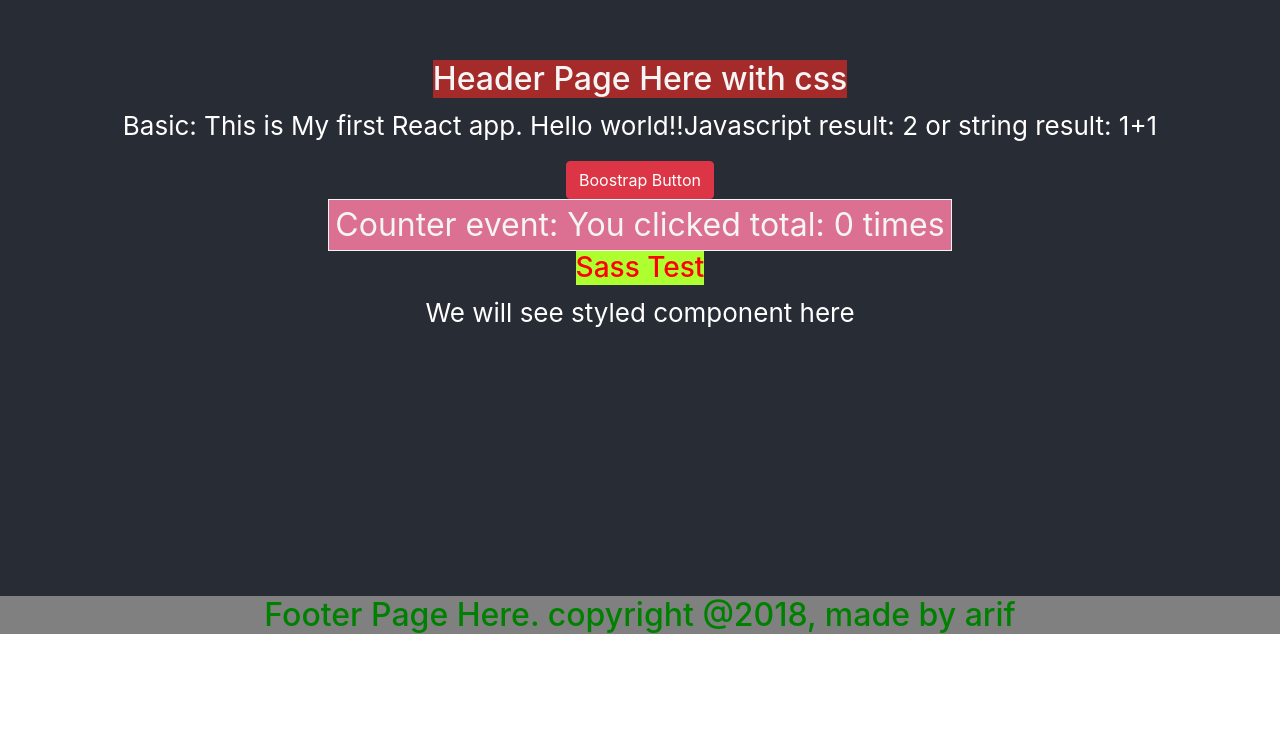
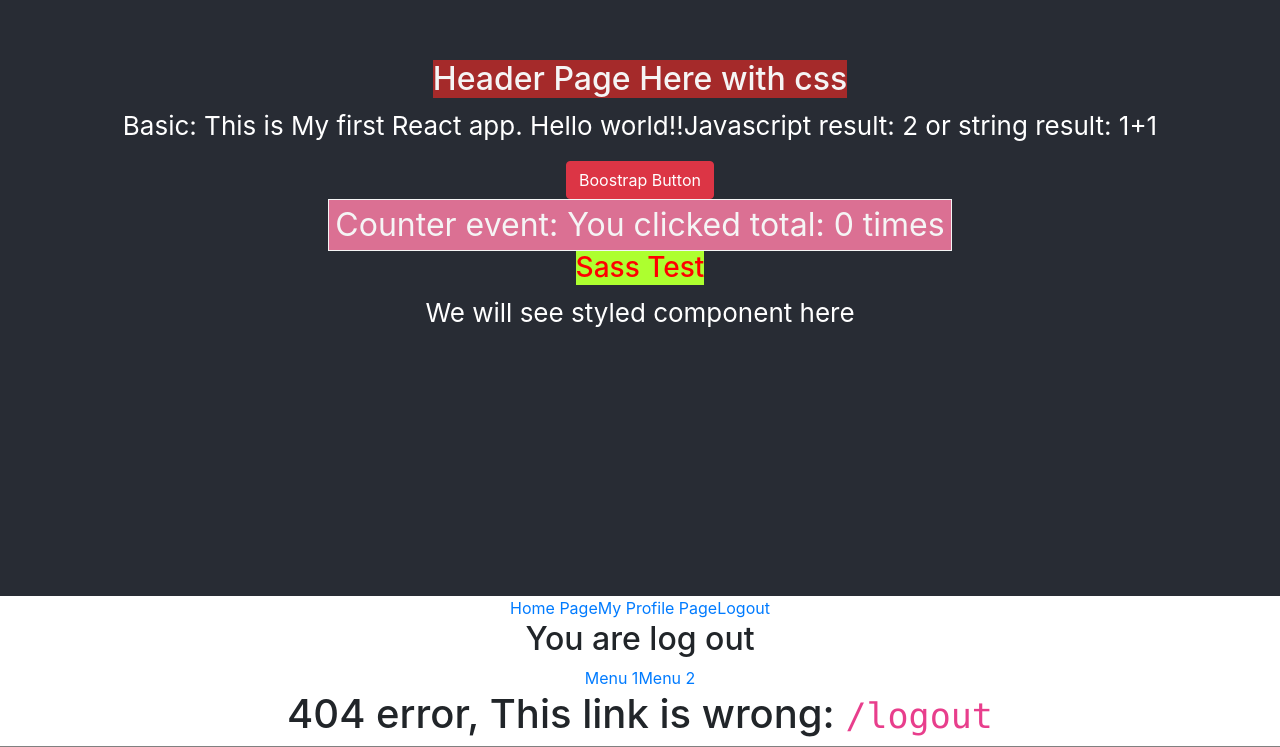
Before and after one commit to ariffira/react-basic, a React (Create React App) app: page /logout in a window 1280 px wide. Shown: the part 204-951 px from the top of the page. Before the commit the page ends 846 px from the top, so only its background shows below. Built offline with nearby package versions, Linux system fonts and the light colour scheme.

Commit message:
react routing

```diff
--- a/package.json
+++ b/package.json
@@ -7,6 +7,7 @@
     "node-sass": "^4.11.0",
     "react": "^16.8.1",
     "react-dom": "^16.8.1",
+    "react-router-dom": "^4.3.1",
     "react-scripts": "2.1.3"
   },
   "scripts": {
--- a/src/App.js
+++ b/src/App.js
@@ -7,6 +7,8 @@ import Btn_bootstrap from './components/bootstrapComp';
 import SassTest from './components/sassCom';
 import StyleComp from './components/styleComp';
 import Counter from './components/counter';
+import RouterOne from './components/routerOne';
+import RouterTwo from './components/routerTwo';
 import Footer from './components/footer';
 
 class App extends Component {
@@ -21,6 +23,8 @@ class App extends Component {
           <SassTest></SassTest>
           <StyleComp></StyleComp>
         </header>
+        <RouterOne></RouterOne>
+        <RouterTwo></RouterTwo>
         <Footer></Footer>
       </div>
     );
--- /dev/null
+++ b/src/components/logout.js
@@ -0,0 +1,10 @@
+import React from 'react';
+const Logout = () => {
+   return (
+    <div>
+      <h2>You are log out</h2>
+    </div>
+   );
+}
+
+export default Logout;
--- /dev/null
+++ b/src/components/routerOne.js
@@ -0,0 +1,37 @@
+import React from 'react';
+import { NavLink, Route, Switch } from 'react-router-dom';
+import Logout from './logout';
+
+const RouterMain = ()=> {
+   return (
+     <div>
+        <NavLink exact to="/home">Home Page</NavLink>
+        <NavLink to="/profile">My Profile Page</NavLink>
+        <NavLink to="/logout">Logout</NavLink>
+        <Switch>
+            <Route exact path="/home" component={Home} />
+            <Route path="/profile" component={Profile} />
+            <Route path="/logout" component={Logout}/>
+        </Switch>
+     </div>
+   );
+}
+
+const Home = () => {
+    return(
+        <div>
+        <h2>Home Page</h2>
+        </div>
+    );
+}
+
+
+const Profile = () => {
+    return(
+        <div>
+        <h2>Profile Page</h2>
+      </div>
+    );
+};
+
+export default RouterMain;
--- /dev/null
+++ b/src/components/routerTwo.js
@@ -0,0 +1,37 @@
+import React from 'react';
+import { Link, Route } from 'react-router-dom';
+
+const RouterTwo = ()=> {
+   return (
+     <div>
+        <Link exact to="/menu1">Menu 1</Link>
+        <Link to="/menu2">Menu 2</Link>
+        <Route exact path="/menu1" component={Menu1} />
+        <Route path="/menu2" component={Menu2} />
+        <Route component={NoMatch}/>
+     </div>
+   );
+}
+
+const Menu1 = () => {
+    return(
+        <div>
+        <h2>Menu1 Page</h2>
+        </div>
+    );
+}
+
+
+const Menu2 = () => {
+    return(
+        <div>
+        <h2>Menu2 Page</h2>
+      </div>
+    );
+};
+
+const NoMatch = ({location}) => {
+    return <h1>404 error, This link is wrong: <code>{location.pathname}</code></h1>
+}
+
+export default RouterTwo;
--- a/src/index.js
+++ b/src/index.js
@@ -3,8 +3,13 @@ import ReactDOM from 'react-dom';
 import './index.css';
 import App from './App';
 import * as serviceWorker from './serviceWorker';
+import { BrowserRouter } from 'react-router-dom';
 
-ReactDOM.render(<App />, document.getElementById('root'));
+ReactDOM.render((
+    <BrowserRouter>
+      <App />
+    </BrowserRouter>
+), document.getElementById('root'));
 
 // If you want your app to work offline and load faster, you can change
 // unregister() to register() below. Note this comes with some pitfalls.
```
